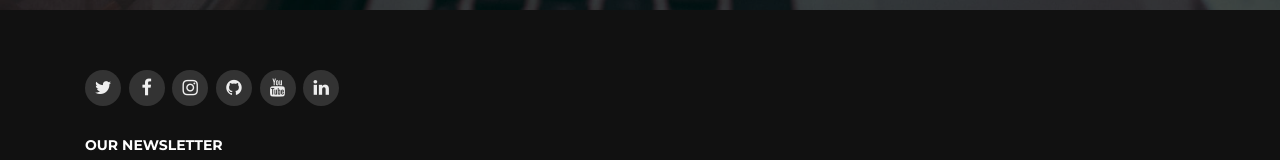
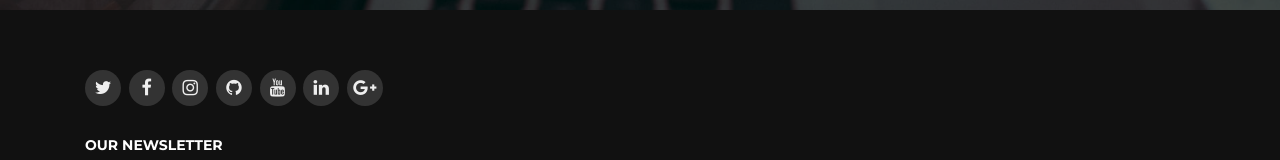
Before and after one commit to Jose-PG/BizPage, a plain HTML site: page index.html in a window 1280 px wide. Shown: the part 790-950 px from the top of the page. Drawn offline with nearby package versions, Linux system fonts and the light colour scheme; files whose address does not match are found by name.

Commit message:
se agrego el link de google plus

```diff
--- a/index.html
+++ b/index.html
@@ -161,6 +161,7 @@
               <a href="#" class="github"><i class="fa fa-github"></i></a>
               <a href="#" class="youtube"><i class="fa fa-youtube"></i></a>
               <a href="#" class="linkedin"><i class="fa fa-linkedin"></i></a>
+              <a href="#" class="google"><i class="fa fa-google-plus"></i></a>
             </div>
 
 
```
